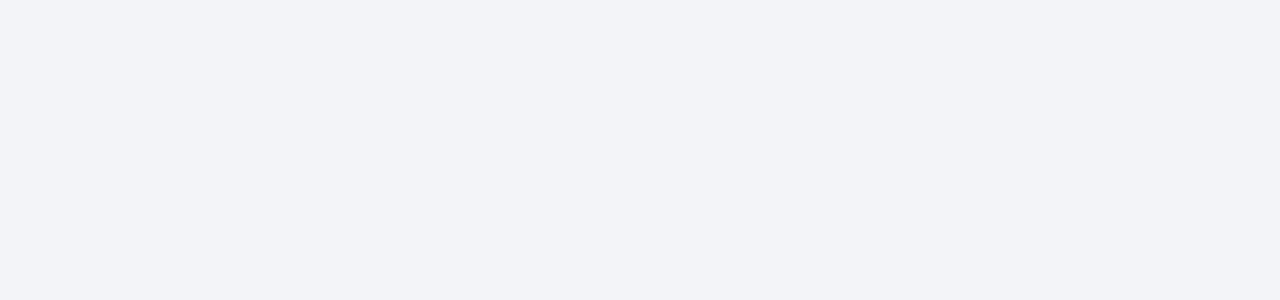
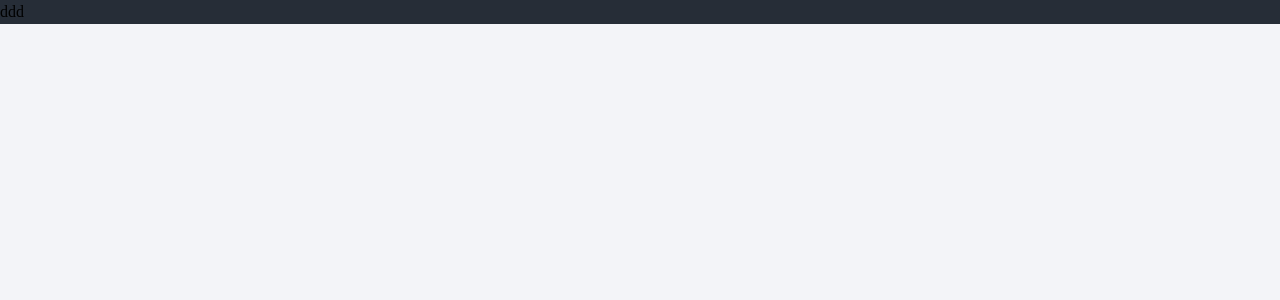
Before and after one commit to rkddmswk/project-test, a React (Create React App) app: page / in a window 1280 px wide. Shown: the top 300 px of the page. Built offline with nearby package versions, Linux system fonts and the light colour scheme; a web font is replaced by a local one.

Commit message:
커밋ㅇㅇ

```diff
--- a/src/App.tsx
+++ b/src/App.tsx
@@ -1,7 +1,11 @@
 import React from "react";
 
 function App() {
-  return <div className="container login"></div>;
+  return (
+    <div className="container login">
+      <p>ddd</p>
+    </div>
+  );
 }
 
 export default App;
```
